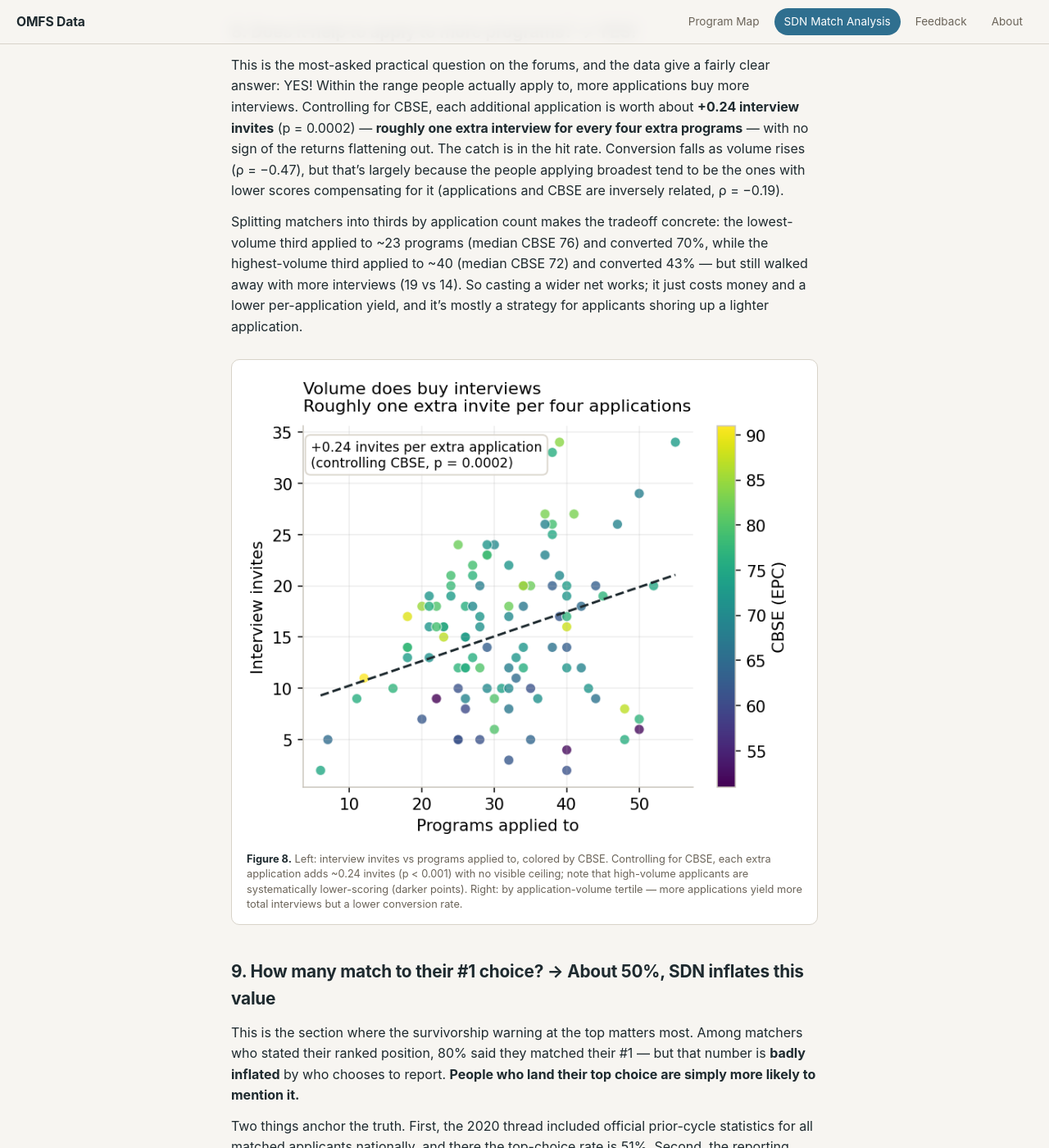
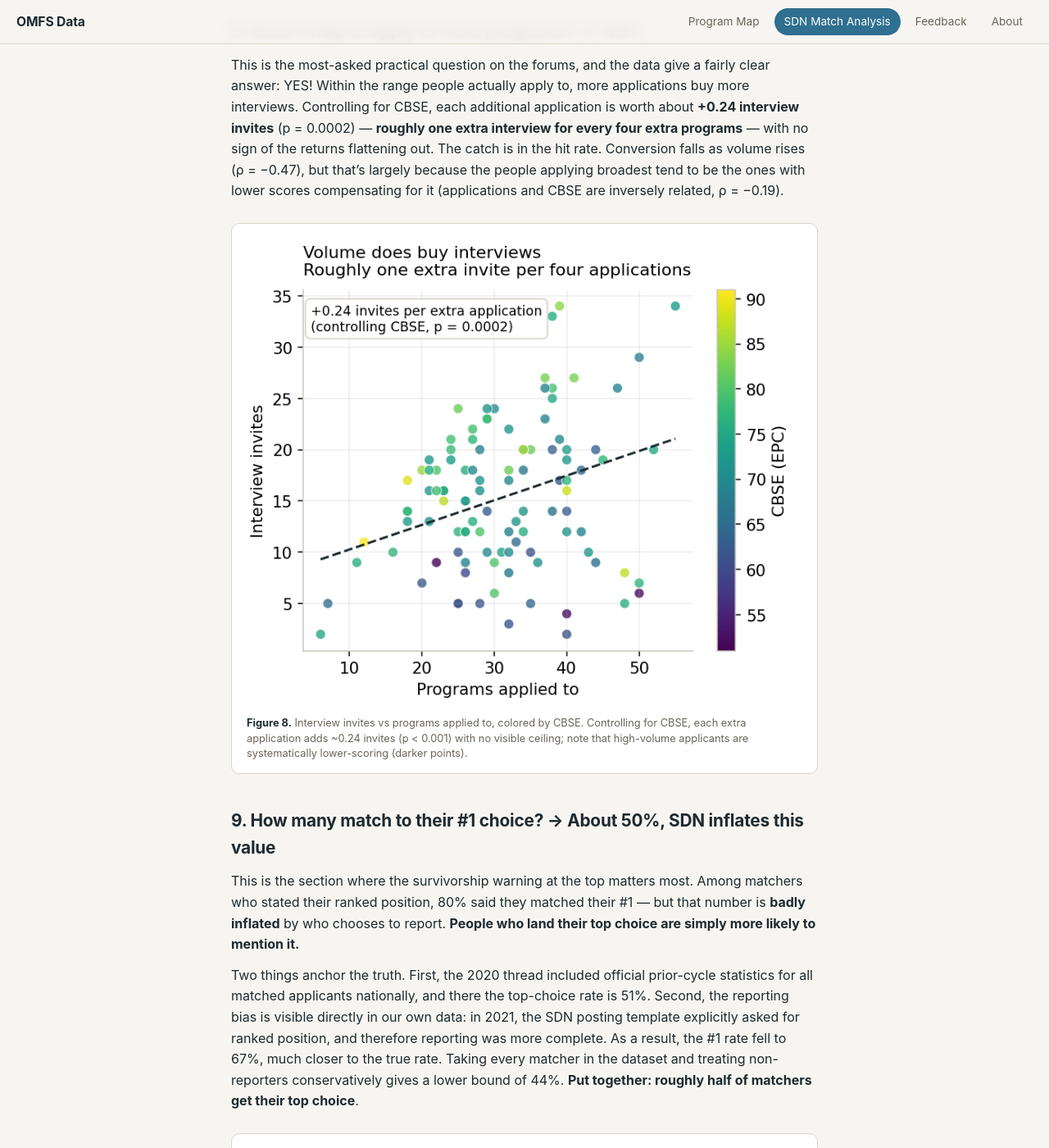
Before and after one commit to omfsdata/data, a Jekyll site: the page built from analysis.md, in a window 1280 px wide and 1400 px high, scrolled down 6623 px. Shown: the whole window at 82% size. Built offline with Jekyll 4.4.1, drawn with Linux system fonts in a browser that asks for light colours.

Commit message:
Update analysis.md

```diff
--- a/analysis.md
+++ b/analysis.md
@@ -89,9 +89,7 @@ The attrition is overwhelmingly at the first step — applications to invites. O
 ## 8. Does it help to apply to more programs? → YES!
 This is the most-asked practical question on the forums, and the data give a fairly clear answer: YES! Within the range people actually apply to, more applications buy more interviews. Controlling for CBSE, each additional application is worth about **+0.24 interview invites** (p = 0.0002) — **roughly one extra interview for every four extra programs** — with no sign of the returns flattening out. The catch is in the hit rate. Conversion falls as volume rises (ρ = −0.47), but that's largely because the people applying broadest tend to be the ones with lower scores compensating for it (applications and CBSE are inversely related, ρ = −0.19).
 
-Splitting matchers into thirds by application count makes the tradeoff concrete: the lowest-volume third applied to ~23 programs (median CBSE 76) and converted 70%, while the highest-volume third applied to ~40 (median CBSE 72) and converted 43% — but still walked away with more interviews (19 vs 14). So casting a wider net works; it just costs money and a lower per-application yield, and it's mostly a strategy for applicants shoring up a lighter application.
-
-{% include figure.html num="8" src="fig05_application_volume.png" caption="Left: interview invites vs programs applied to, colored by CBSE. Controlling for CBSE, each extra application adds ~0.24 invites (p < 0.001) with no visible ceiling; note that high-volume applicants are systematically lower-scoring (darker points). Right: by application-volume tertile — more applications yield more total interviews but a lower conversion rate." %}
+{% include figure.html num="8" src="fig05_application_volume.png" caption="Interview invites vs programs applied to, colored by CBSE. Controlling for CBSE, each extra application adds ~0.24 invites (p < 0.001) with no visible ceiling; note that high-volume applicants are systematically lower-scoring (darker points)." %}
 
 ## 9. How many match to their #1 choice? → About 50%, SDN inflates this value
 This is the section where the survivorship warning at the top matters most. Among matchers who stated their ranked position, 80% said they matched their #1 — but that number is **badly inflated** by who chooses to report. **People who land their top choice are simply more likely to mention it.**
```
